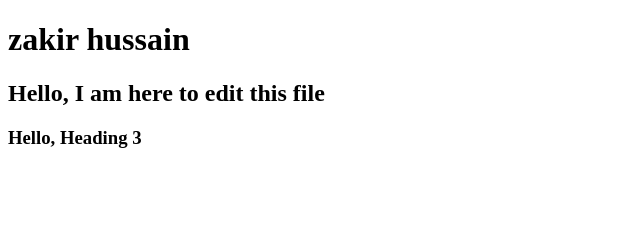
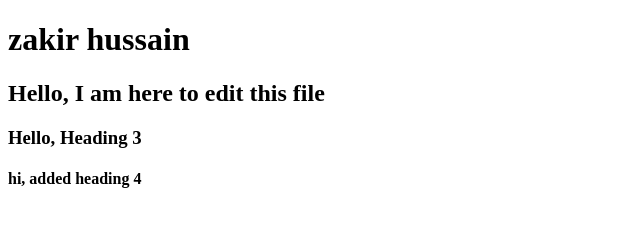
Before and after one commit to shahsobiya19/Practice_playground, a plain HTML site: page index.html in a window 1280 px wide. Shown: the whole page, without its empty margins (0-640 px from the left). Drawn offline with Linux system fonts and the light colour scheme.

Commit message:
I added heading 4

```diff
--- a/index.html
+++ b/index.html
@@ -9,5 +9,6 @@
     <h1> zakir hussain</h1>
     <h2>Hello, I am here to edit this file</h2>
     <h3> Hello, Heading 3</h3>
+    <h4> hi, added heading 4</h4>
 </body>
 </html>
```
